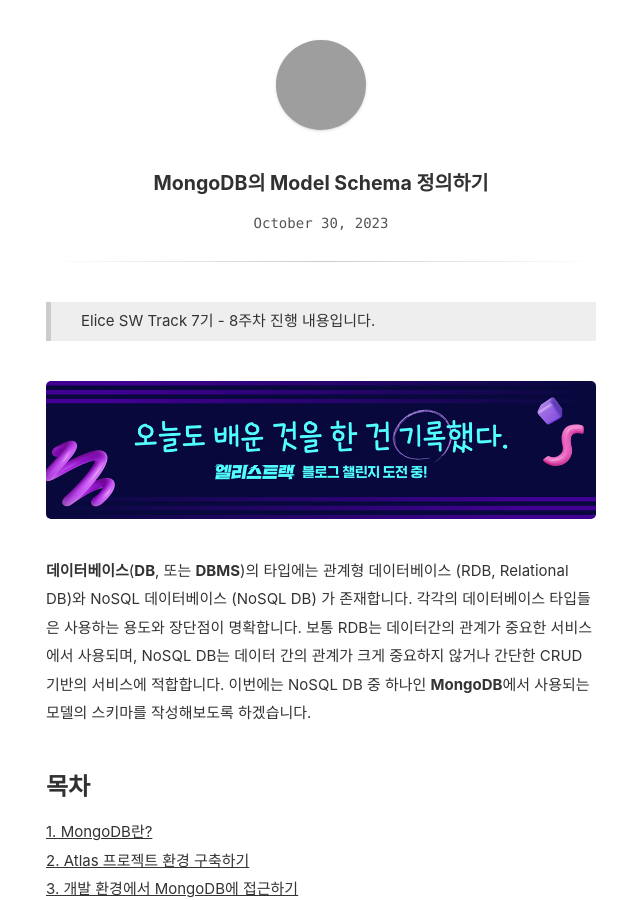
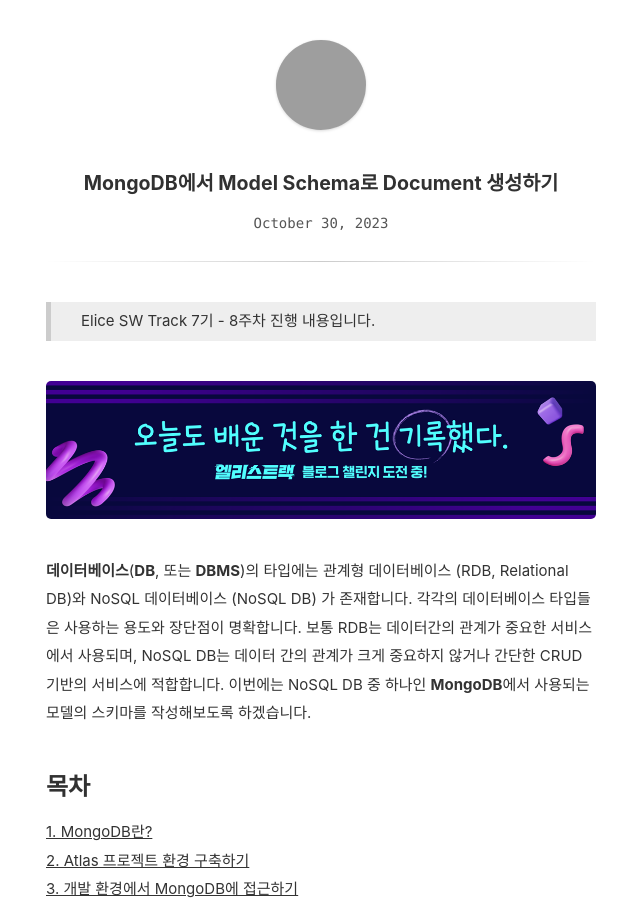
Before and after one commit to Ji-hoon/blog, a Jekyll site: the page built from _posts/2023-10-30-mongo-db-schema.md, in a window 1280 px wide and 900 px high, cut to the strip 0-900 px from the top of the window. Shown: the whole strip, without its empty margins (319-959 px from the left). Built offline with Jekyll 4.4.1, drawn with Linux system fonts in a browser that asks for light colours; comment, search, counter and statistics services are not loaded; grey boxes are pictures that could not be loaded.

Commit message:
UPDATE : 타이틀 수정

```diff
--- a/_posts/2023-10-30-mongo-db-schema.md
+++ b/_posts/2023-10-30-mongo-db-schema.md
@@ -1,5 +1,5 @@
 ---
-title: MongoDB의 Model Schema 정의하기
+title: MongoDB에서 Model Schema로 Document 생성하기
 updated: 2023-10-30 00:01
 ---
 
```
